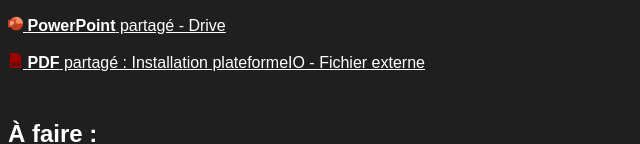
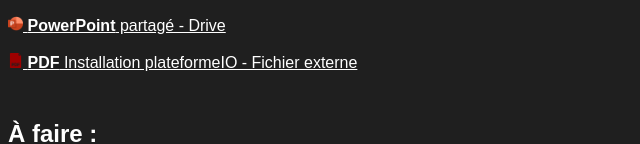
Before and after one commit to leot03/snir, a plain HTML site: page index.html in a window 1280 px wide. Shown: the part 138-282 px from the top of the page, without its empty margins (0-640 px from the left). Drawn offline with Linux system fonts and the light colour scheme.

Commit message:
Modification
- Modification du texte dans la ligne du PDF "install platformIO"

```diff
--- a/index.html
+++ b/index.html
@@ -13,7 +13,7 @@
         <a style="color: white;" href="https://1drv.ms/u/s!AhKyyH8ve_H3zWHPKYJ9aMUlmdVC" target="_blank"><img src="folder.png" alt="dossier.png" style="width: 15px;height: 15px;"> <b>Dossier</b> partagé - Drive<br><br></a>
         <a style="color: white;" href="https://1drv.ms/w/s!AhKyyH8ve_H3zU3VuiitCp-Qa36M" target="_blank"><img src="word.png" alt="word.png" style="width: 15px;height: 15px;"> <b>Word</b> partagé - Drive<br><br></a>
         <a style="color: white;" href="https://1drv.ms/p/s!AhKyyH8ve_H3zV6niwUvU1GKx9DR" target="_blank"><img src="powerpoint.png" alt="powerpoint.png" style="width: 15px;height: 15px;"> <b>PowerPoint</b> partagé - Drive<br><br></a>
-        <a style="color: white;" href="install platformIO.pdf" target="_blank"><img src="pdf.png" alt="pdf.png" style="width: 15px;height: 15px;"> <b>PDF</b> partagé : Installation plateformeIO - Fichier externe<br></a>
+        <a style="color: white;" href="install platformIO.pdf" target="_blank"><img src="pdf.png" alt="pdf.png" style="width: 15px;height: 15px;"> <b>PDF</b> Installation plateformeIO - Fichier externe<br></a>
     </div>
     <div>
       <h2><br>À faire :</h2>
```
